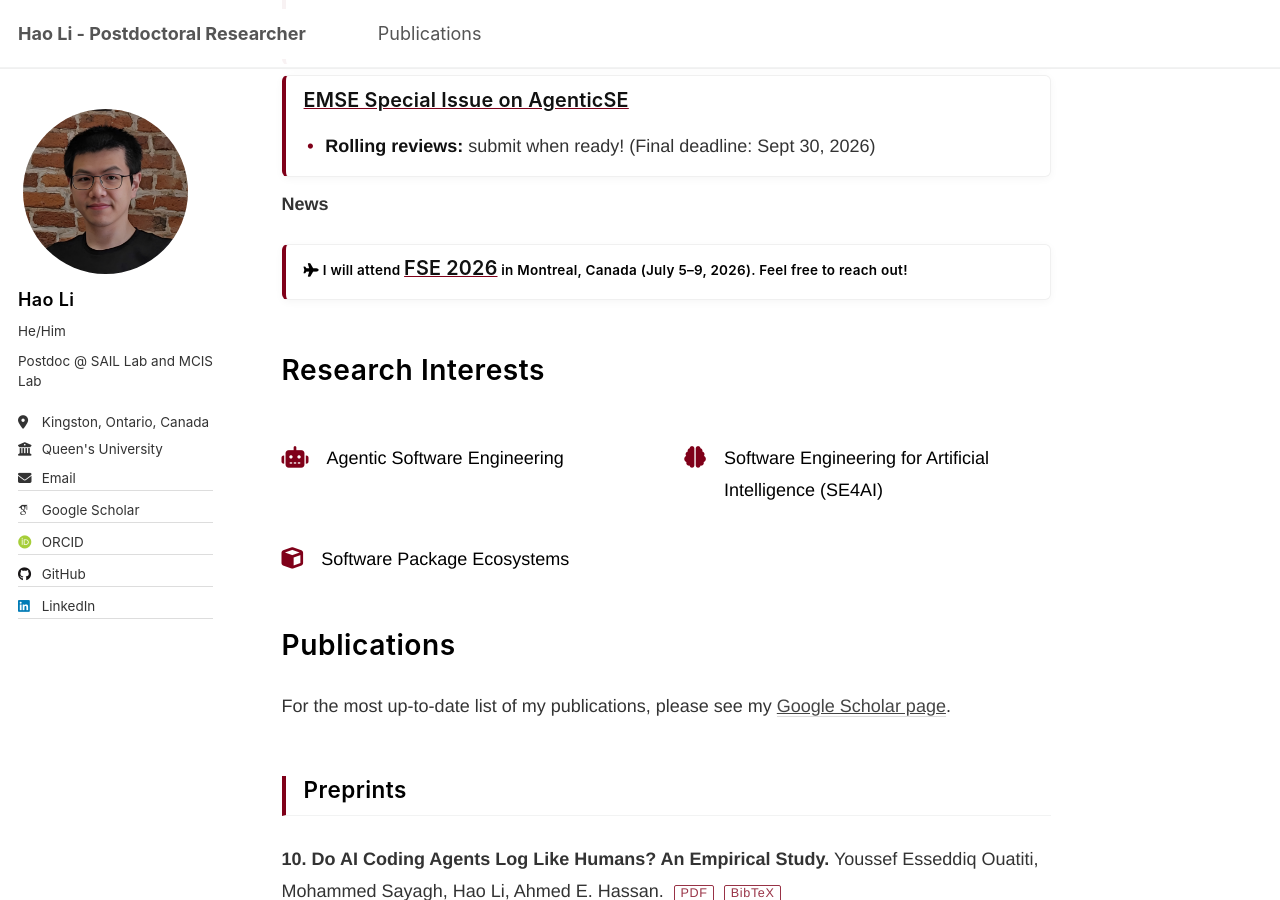
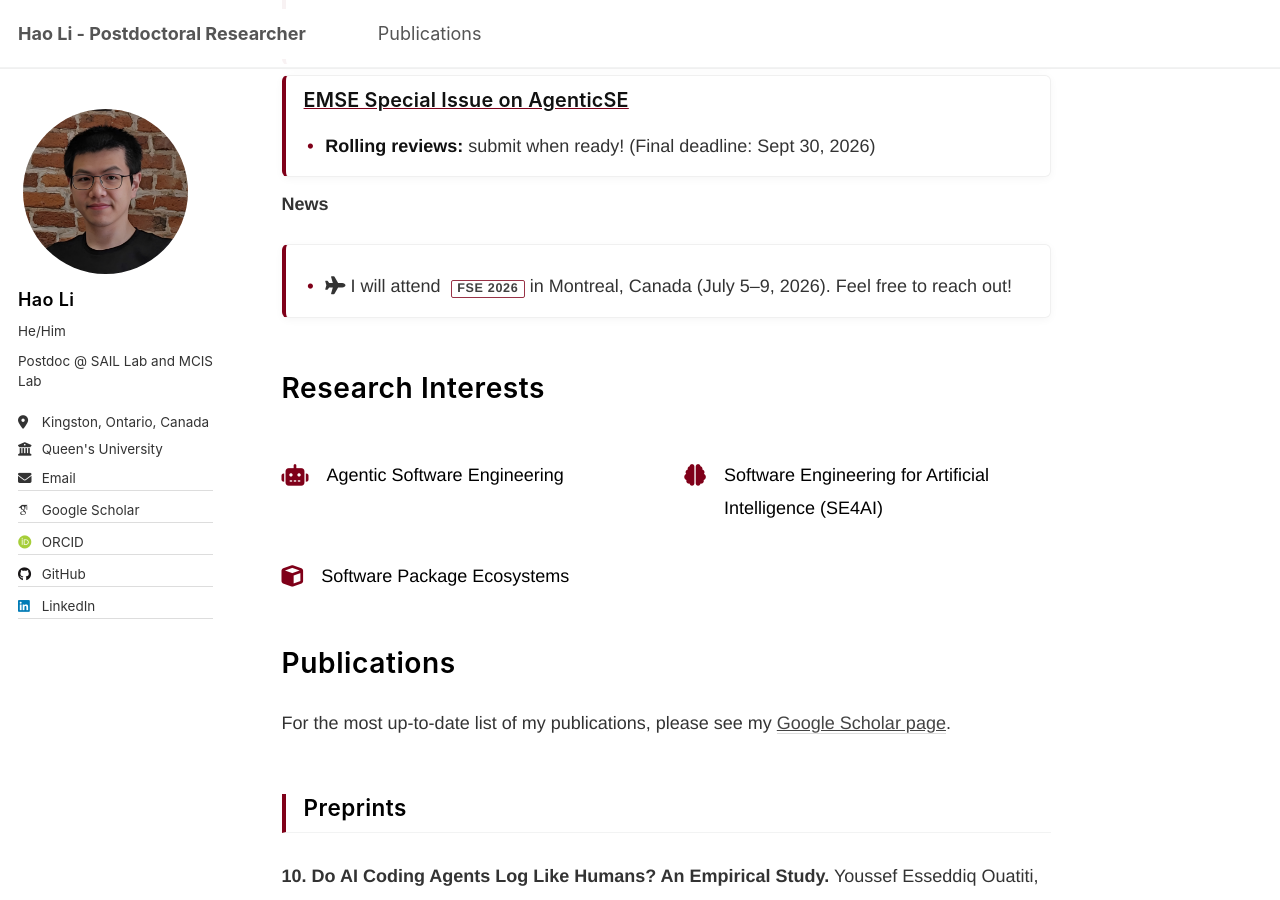
Before and after one commit to Leo-LiHao/Leo-LiHao.github.io, a Jekyll site: the page built from _pages/about.md, in a window 1280 px wide and 900 px high, scrolled down 373 px. Built offline with Jekyll 4.4.1, drawn with Linux system fonts in a browser that asks for light colours; some web fonts are replaced.

Commit message:
updated font size for news

```diff
--- a/_pages/about.md
+++ b/_pages/about.md
@@ -40,7 +40,7 @@
 **News**
 
 <div class="cfp-notice" markdown="1">
-#### <i class="fas fa-plane"></i> I will attend [**FSE 2026**](https://conf.researchr.org/home/fse-2026) in Montreal, Canada (July 5--9, 2026). Feel free to reach out!
+- <i class="fas fa-plane"></i> I will attend [**FSE 2026**](https://conf.researchr.org/home/fse-2026) in Montreal, Canada (July 5--9, 2026). Feel free to reach out!
 </div>
 
 # Research Interests
```
